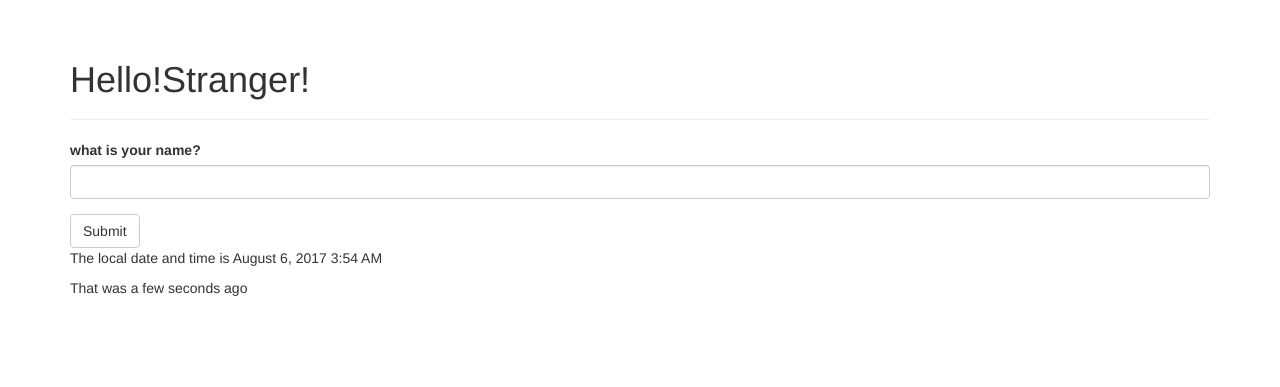
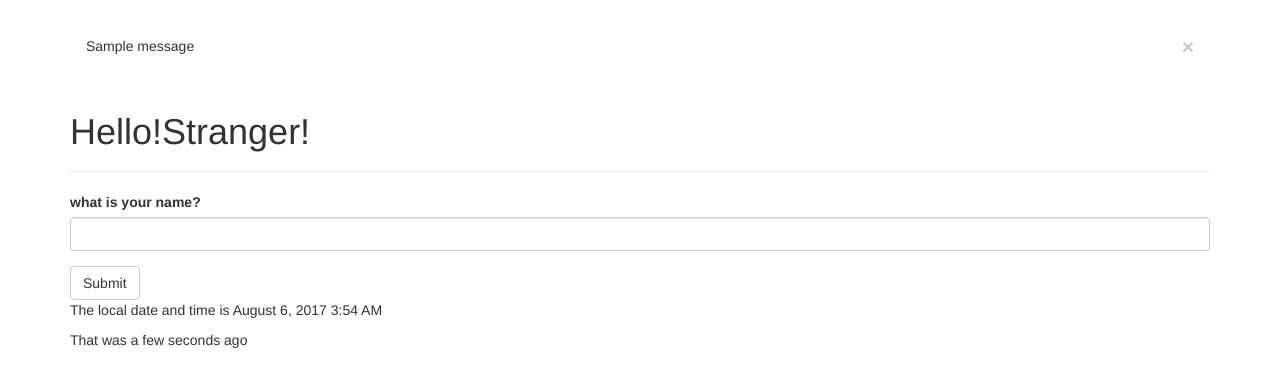
Before and after one commit to shiguang328/flask_tutorial, a Flask app: page / in a window 1280 px wide. Shown: the part 52-439 px from the top of the page. Run offline with Flask 2, Linux system fonts and the light colour scheme; one stand-in notice (Sample message) is shown; some libraries are stand-ins or nearby versions.

Commit message:
P43，新增flash功能。

```diff
--- a/hello.py
+++ b/hello.py
@@ -26,6 +26,9 @@ moment = Moment(app) #初始化Flask Moment
 def index():
     form=NameForm() # NameForm是上面定义的类（继承自flask_wtf.FlaskForm）
     if form.validate_on_submit():
+        old_name = session.get('name')
+        if old_name is not None and old_name != form.name.data:
+            flash('Looks like you have changed your name!')
         session['name'] = form.name.data
         return redirect(url_for('index'))
     # 使用get() 获取字典中键对应的值以避免未找到键的异常情况，
--- a/templates/base.html
+++ b/templates/base.html
@@ -34,6 +34,12 @@
 
 {% block content %}
 <div class="container">
+    {% for message in get_flashed_messages() %}
+    <div class="alert alter-warning">
+        <button type="button" class="close" data-dismiss="alert">&times;</button>
+        {{ message }}
+    </div>
+    {% endfor %}
     {% block page_content %}{% endblock %}
 </div>
 {% endblock %}
```
